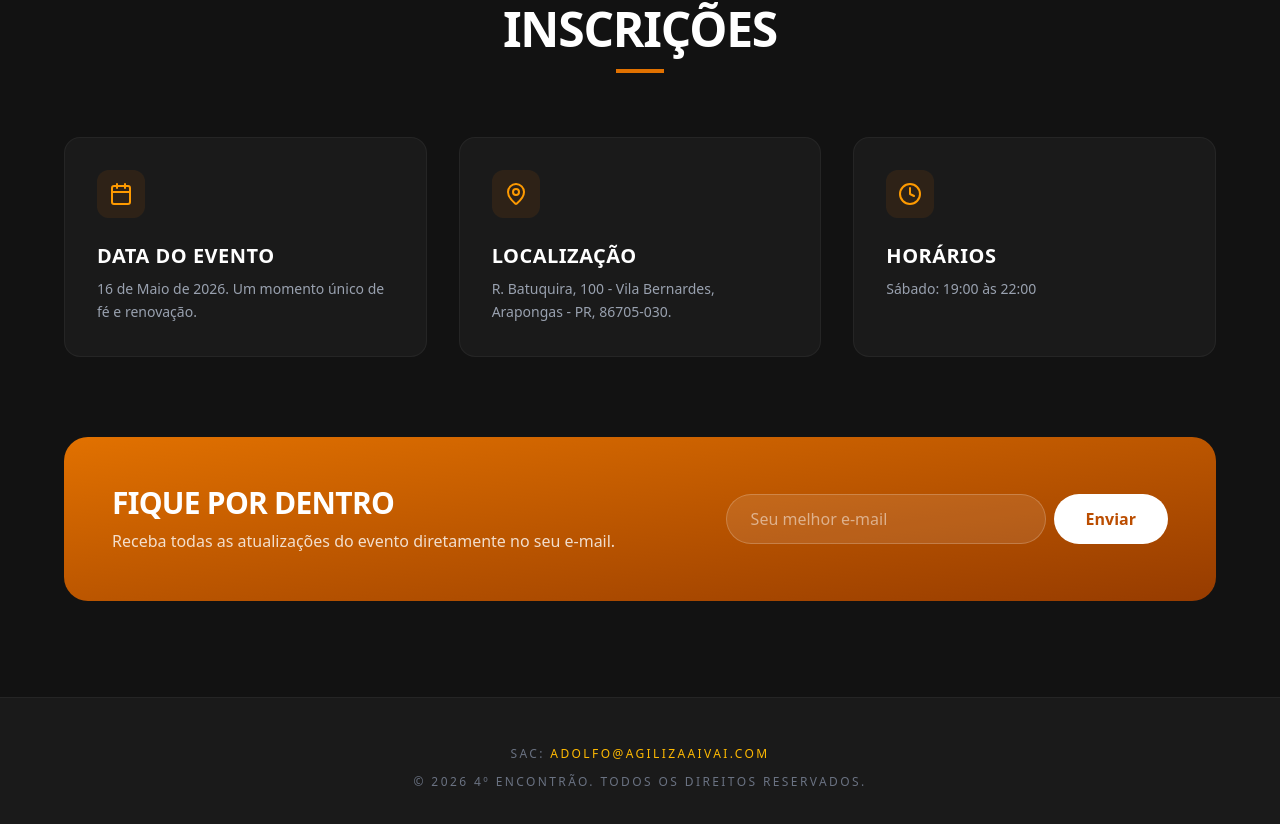
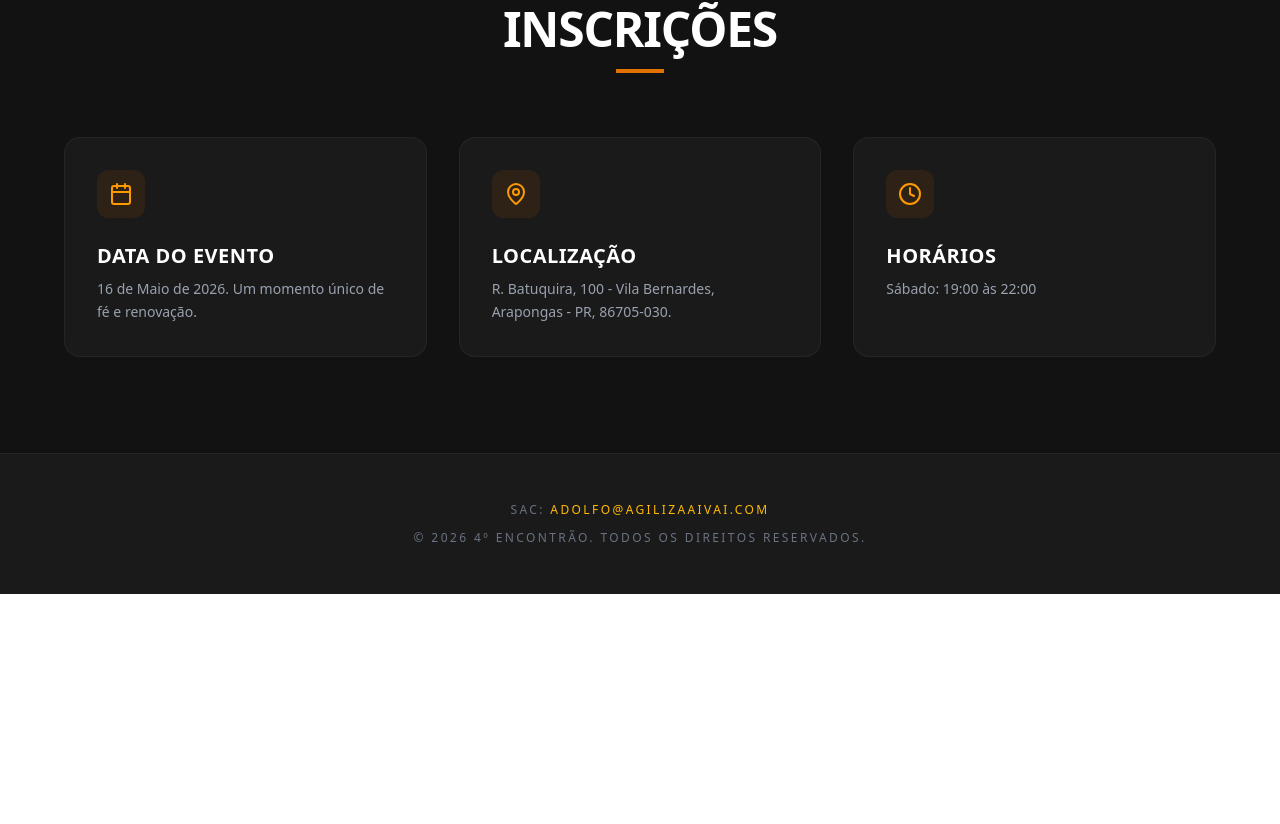
Before and after one commit to CALONGA21/Adolefest26, a React (Vite) app in the folder frontend/: page / in a window 1280 px wide. Shown: the part 891-1715 px from the top of the page. After the commit the page ends 1485 px from the top, so only its background shows below. Built offline with nearby package versions, Linux system fonts and the light colour scheme; no server answers; what @mercadopago/sdk-react would draw is missing.

Commit message:
Local de email tirado

```diff
--- a/frontend/src/App.tsx
+++ b/frontend/src/App.tsx
@@ -175,22 +175,6 @@ export default function App() {
             </div>
           </div>
 
-          <div className="mt-20 p-12 bg-gradient-to-br from-amber-600 to-amber-800 rounded-3xl flex flex-col md:flex-row items-center justify-between gap-8">
-            <div className="text-center md:text-left">
-              <h3 className="text-3xl font-black uppercase tracking-tight mb-2">Fique por dentro</h3>
-              <p className="text-white/80">Receba todas as atualizações do evento diretamente no seu e-mail.</p>
-            </div>
-            <div className="flex w-full md:w-auto gap-2">
-              <input
-                type="email"
-                placeholder="Seu melhor e-mail"
-                className="bg-white/10 border border-white/20 rounded-full px-6 py-3 flex-1 md:w-80 focus:outline-none focus:bg-white/20 transition-all placeholder:text-white/50"
-              />
-              <button className="bg-white text-amber-700 font-bold px-8 py-3 rounded-full hover:bg-black hover:text-white transition-all">
-                Enviar
-              </button>
-            </div>
-          </div>
         </div>
       </section>
 
```
